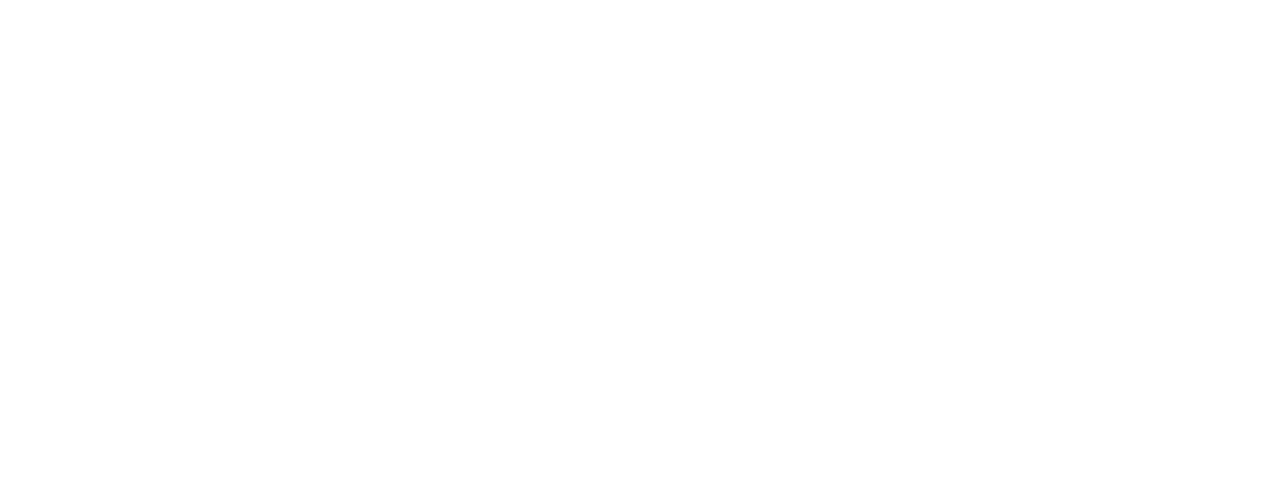
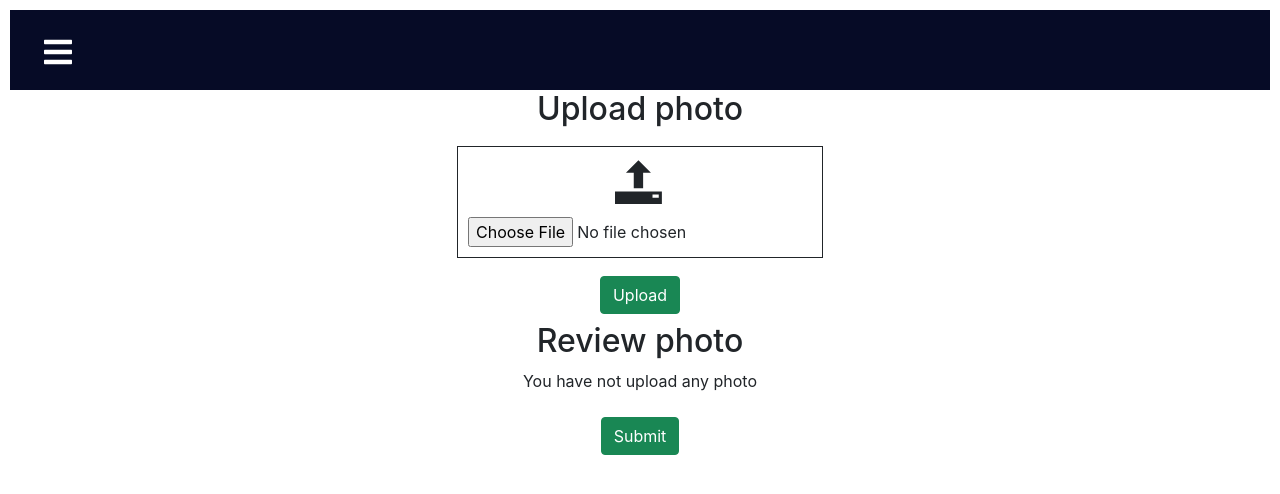
Before and after one commit to YingjieQiao/SingHealth_Retail_Management_ESC, a React (Create React App) app: page /upload in a window 1280 px wide. Shown: the top 494 px of the page. Built offline with nearby package versions, Linux system fonts and the light colour scheme.

Commit message:
Added Upload

```diff
--- a/src/App.js
+++ b/src/App.js
@@ -1,21 +1,23 @@
 import React from 'react';
 import logo from './logo.svg';
 import './App.css';
-import Register from './Components/Register'
-import Login from './Components/Login'
-import Home from './Components/home'
+import Register from './Components/Register';
+import Login from './Components/Login';
+import Home from './Components/home';
+import Upload from './Components/upload';
 import {Route, BrowserRouter as Router,Switch,Link} from "react-router-dom";
 import Navbar from './Components/Navbar';
+
 function App() {
   return (
     <Router>
     <div className="App">
 
-
     <Switch>
     <Route path="/" exact component={Login}/>
     <Route path="/Register" exact component={Register}/>
     <Route path="/home" exact component={Home}/>
+    <Route path="/upload" exact component={Upload}/>
     </Switch>
 
     </div>
--- a/src/Components/SidebarData.js
+++ b/src/Components/SidebarData.js
@@ -13,7 +13,7 @@
   },
   {
     title: 'Upload Photos',
-    path: '/home',
+    path: '/upload',
     icon: <FaIcons.FaUpload />,
     cName: 'nav-text'
   },
--- a/src/components/upload.jsx
+++ b/src/Components/upload.js
@@ -1,4 +1,5 @@
 import React, { Component } from 'react';
+import Navbar from './Navbar';
 import axios from "axios";
 import { ImUpload3 } from 'react-icons/im';
 
@@ -12,14 +13,15 @@
     render() {
         return (
             <div style={{margin: "10px"}}>
+                <Navbar/>
                 <h2>Upload photo</h2>
                 <div className="border border-dark" style={{display: "inline-block",margin: "10px"}}>
                     <ImUpload3 size="50" style={{display: "block", marginLeft: "auto", marginRight: "auto", marginTop: "10px"}}/>
                     <input type="file" name="file" onChange={this.onChooseFileHandler} style={{display: "block", margin: '10px'}}/>
                 </div>
-
-                <button type="button" className="btn btn-success m-2" onClick={this.onUploadButtonHandler} style={{display: "block", alignItems: "center"}}>Upload</button>
-
+                <div>
+                    <button type="button" className="btn btn-success m-2" onClick={this.onUploadButtonHandler} >Upload</button>
+                </div>
                 <h2>Review photo</h2>
                 <p>{this.state.reviewPhotoMsg}</p>
                 <button type="button" className="btn btn-success m-2">Submit</button>
```
